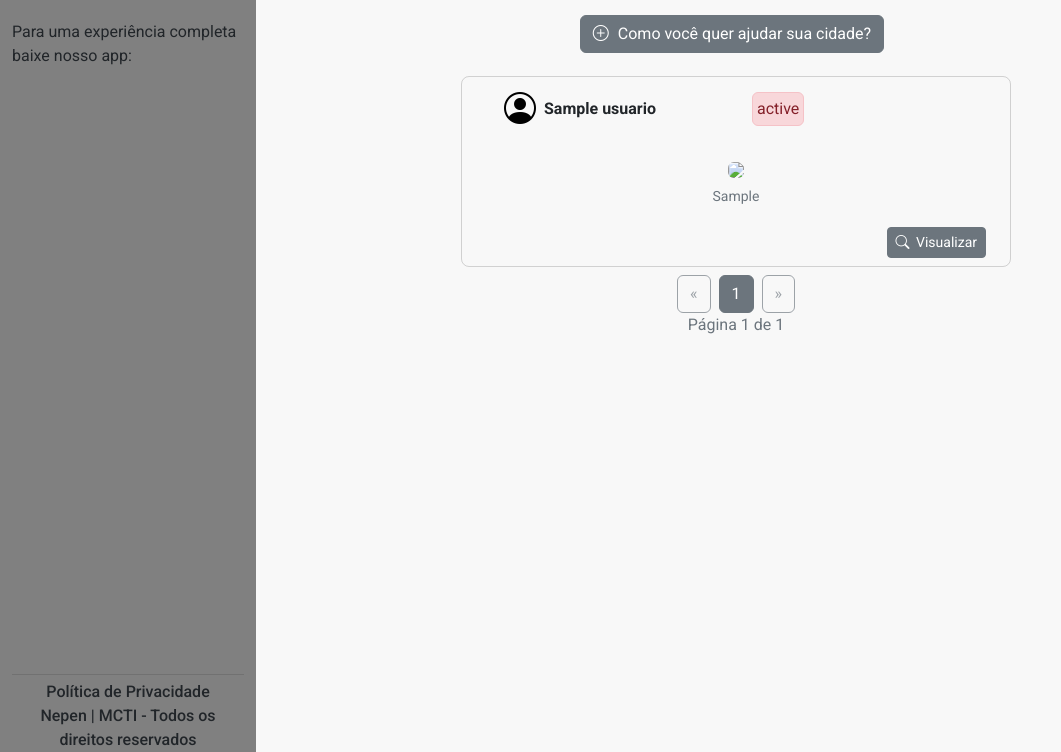
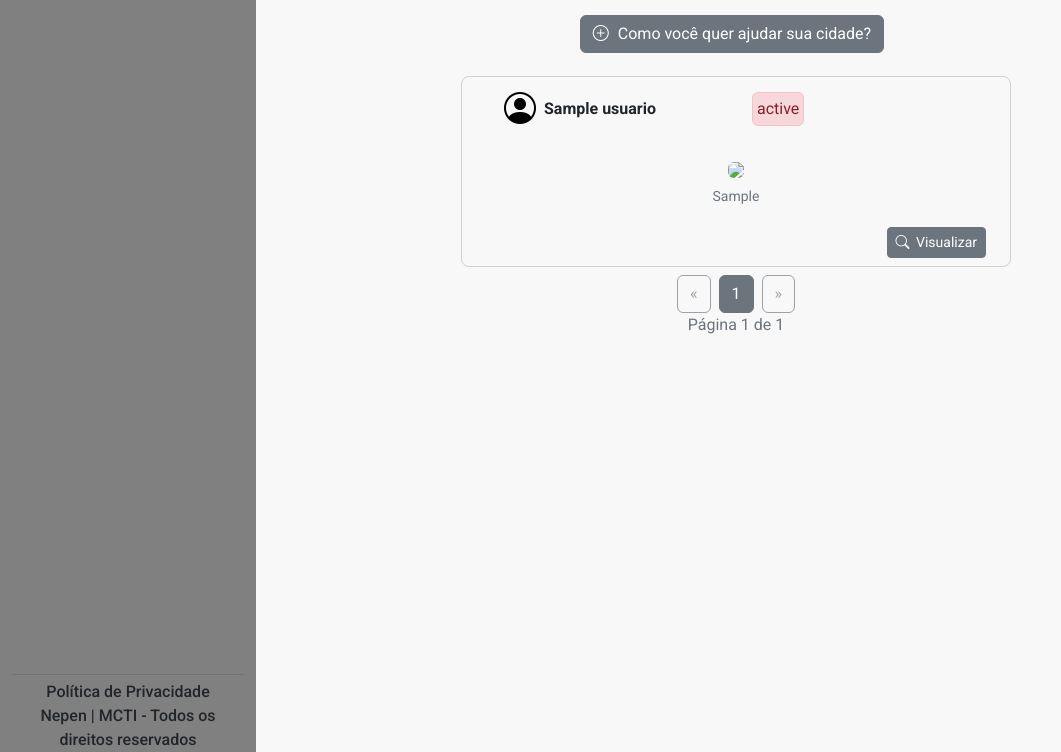
Before and after one commit to citymanager40/cityNepenMcti, a Python web app: template app/templates/home.html in a window 1280 px wide. Shown: the part 62-814 px from the top of the page, without its empty margins (0-1061 px from the left). Run offline with Jinja, Linux system fonts and the light colour scheme; the template is opened without the code that fills it: most values are stand-ins (such as "Sample title", 1, 10 or a date in 2020); some libraries are stand-ins or nearby versions.

Commit message:
ajuste de layout

```diff
--- a/app/database.py
+++ b/app/database.py
@@ -2,7 +2,9 @@ from app import app
 from flask import render_template
 from flask_sqlalchemy import SQLAlchemy
 
-app.config['SQLALCHEMY_DATABASE_URI'] = 'postgresql://postgres:1q2w3eadmin@201.49.23.87:5432/citymanager'
+#app.config['SQLALCHEMY_DATABASE_URI'] = 'postgresql://postgres:1q2w3eadmin@10.82.85.8:5432/citymanager'
+app.config['SQLALCHEMY_DATABASE_URI'] = 'postgresql://postgres:postgres@localhost:5432/citymanager'
+
 app.config['SECRET_KEY'] = 'secret'
 
 db = SQLAlchemy(app)
--- a/app/templates/cadastrarEvento.html
+++ b/app/templates/cadastrarEvento.html
@@ -17,10 +17,6 @@
 <div class="container-fluid" id="form-cadastro-evento">
     <div class="row mb-2">
         <section class="col-md-3 col-lg-3 painel_esquerdo_geral">
-
-            <div class="titulo-baixar-app-barra-lateral">
-                <span class="titulo-baixar-app-barra-lateral">Para uma experiência completa baixe nosso app:</span></a>
-            </div>
 
             <div class="footer_painel_esquerdo_geral mt-auto">
                 <span class="titulo_footer_painel_esquerdo_geral">
--- a/app/templates/home.html
+++ b/app/templates/home.html
@@ -4,10 +4,6 @@
 <div class="container-fluid">
   <div class="row">
     <section class="col-md-3 col-lg-3 painel_esquerdo_geral">
-
-      <div class="titulo-baixar-app-barra-lateral">
-        <span class="titulo-baixar-app-barra-lateral">Para uma experiência completa baixe nosso app:</span></a>
-      </div>
 
       <div class="footer_painel_esquerdo_geral mt-auto">
         <span class="titulo_footer_painel_esquerdo_geral">
@@ -74,6 +70,7 @@
       {%endfor%}
 
       <!-- Pagination Links-->
+      {% if listHistoricoEvento.total > 1 %}
       <div class="paginacao">
         <div class="col m-0 d-grid gap-2 d-md-flex mx-auto justify-content-md-center">
           <a href="{{ url_for('evento.home', page=listHistoricoEvento.prev_num) }}" class="btn btn-outline-secondary
@@ -104,7 +101,7 @@
           Página {{ listHistoricoEvento.page }} de {{ listHistoricoEvento.pages }}
         </p>
       </div>
-
+      {% endif %}
       <!-- End Pagination Links-->
 
     </main>
```
